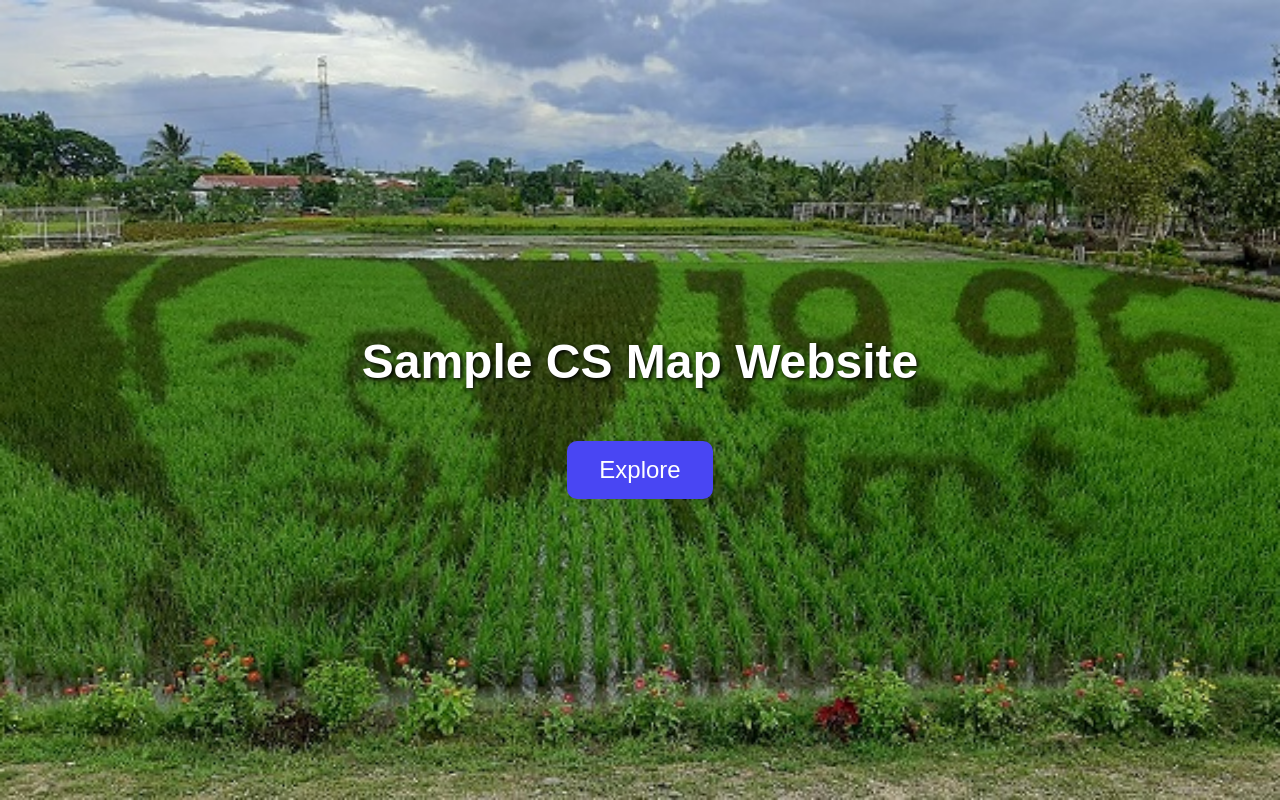
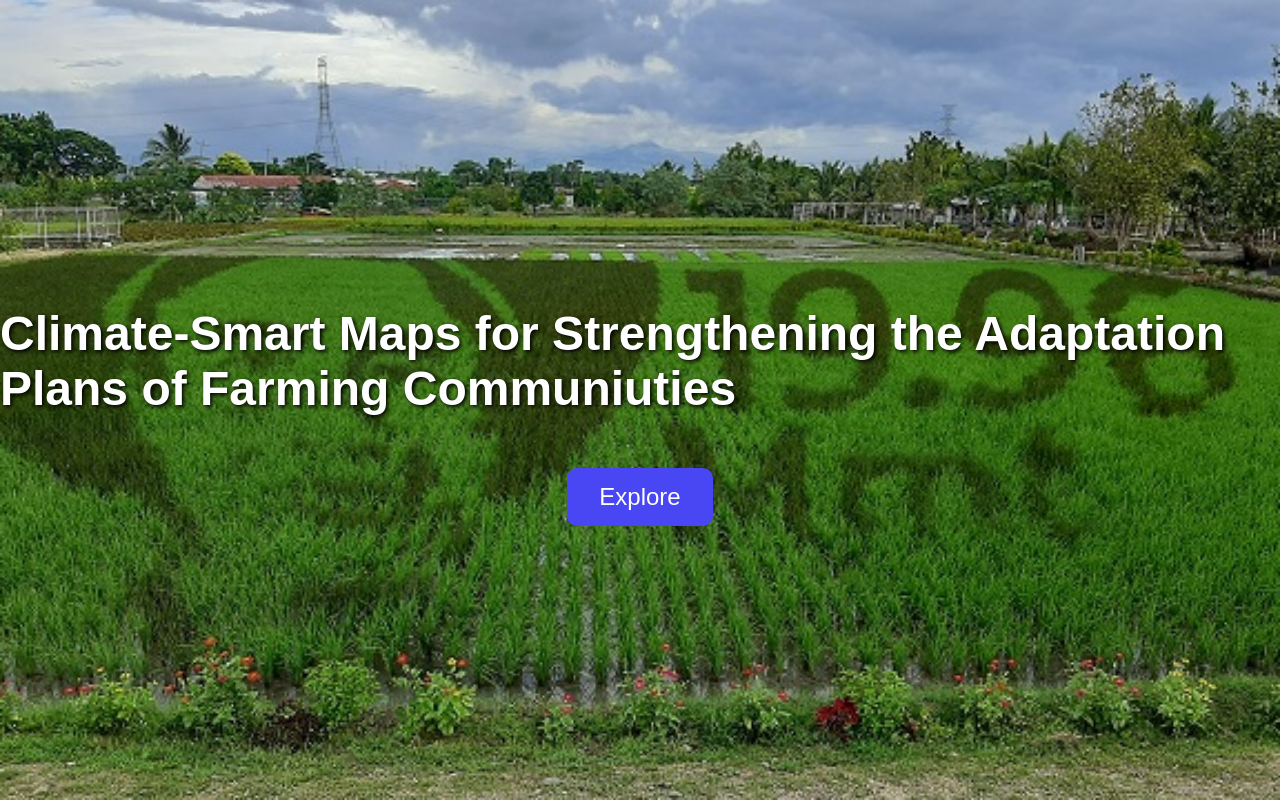
Before and after one commit to Zhandon/Website-Making, a plain HTML site: page index.html in a window 1280 px wide. Drawn offline with Linux system fonts and the light colour scheme.

Commit message:
Update index.html

```diff
--- a/index.html
+++ b/index.html
@@ -3,7 +3,7 @@
 <head>
     <meta charset="UTF-8">
     <meta name="viewport" content="width=device-width, initial-scale=1.0">
-    <title>Making Website</title>
+    <title>CS Maps</title>
     <style>
         body, html {
             height: 100%;
@@ -46,7 +46,7 @@
 </head>
 <body>
     <div class="bg">
-        <h1>Sample CS Map Website</h1>
+        <h1>Climate-Smart Maps for Strengthening the Adaptation Plans of Farming Communiuties</h1>
         <button class="explore-btn" onclick="exploreDatasets()">Explore</button>
     </div>
 
```
